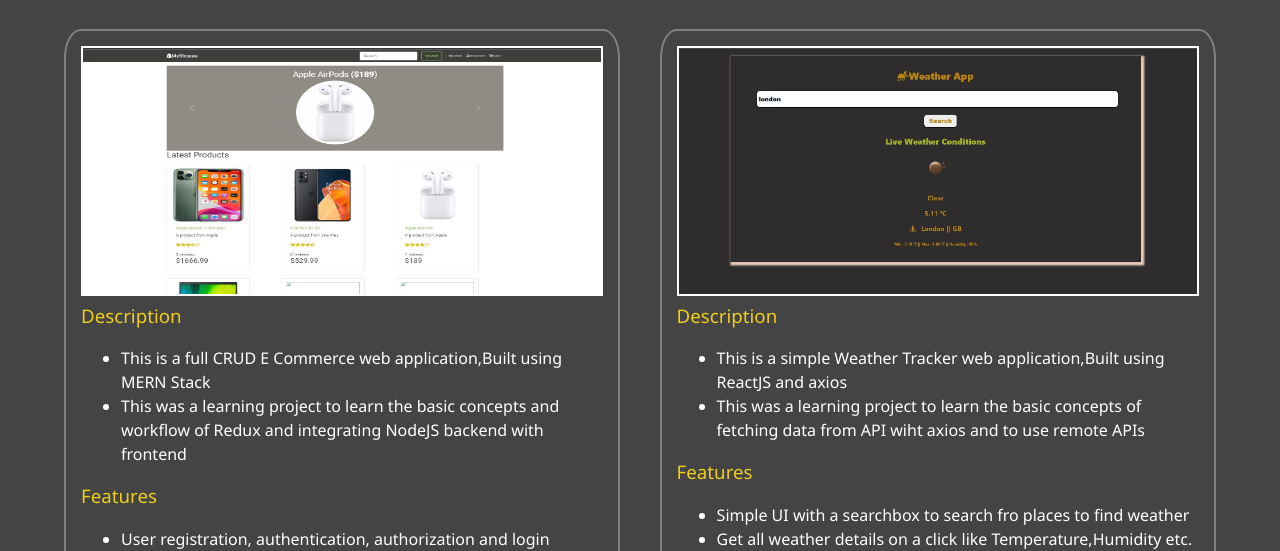
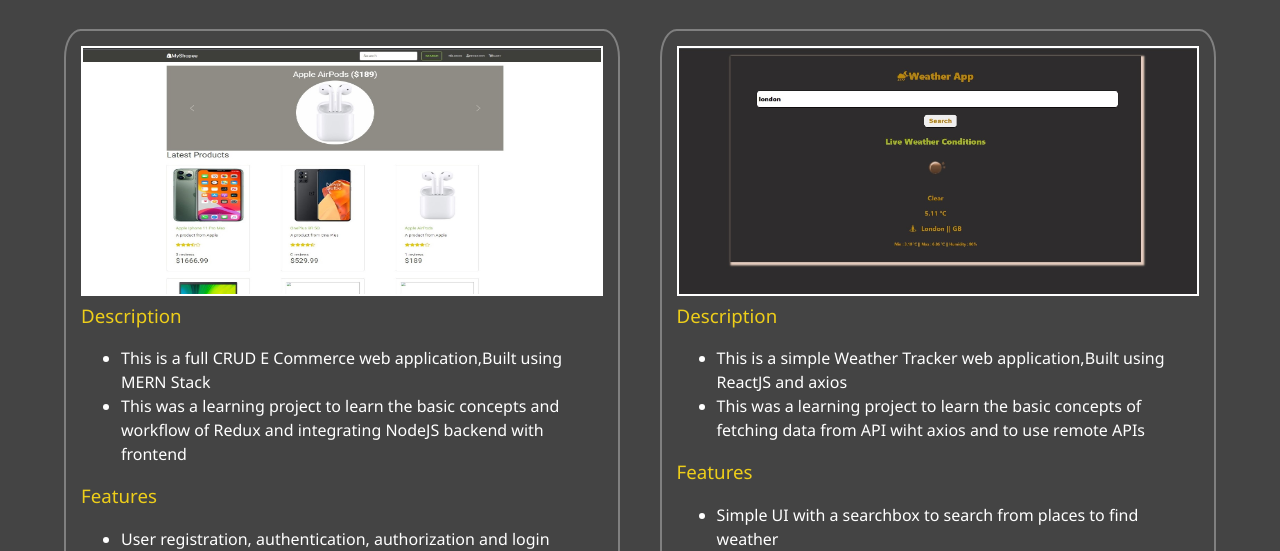
Before and after one commit to Chirag2204/MyPortfolio, a website: page dist/projects.html in a window 1280 px wide. Shown: the part 253-804 px from the top of the page. Drawn offline with Linux system fonts and the light colour scheme.

Commit message:
Update projects.html

```diff
--- a/dist/projects.html
+++ b/dist/projects.html
@@ -100,7 +100,7 @@
                     </ul>
                     <h3 class='text-secondary'>Features</h3>
                     <ul class="features">
-                        <li>Simple UI with a searchbox to search fro places to find weather</li>
+                        <li>Simple UI with a searchbox to search from places to find weather</li>
                         <li>Get all weather details on a click like Temperature,Humidity etc.</li>
                     </ul>
                     <h3 class='text-secondary'>Tech Stack</h3>
```
